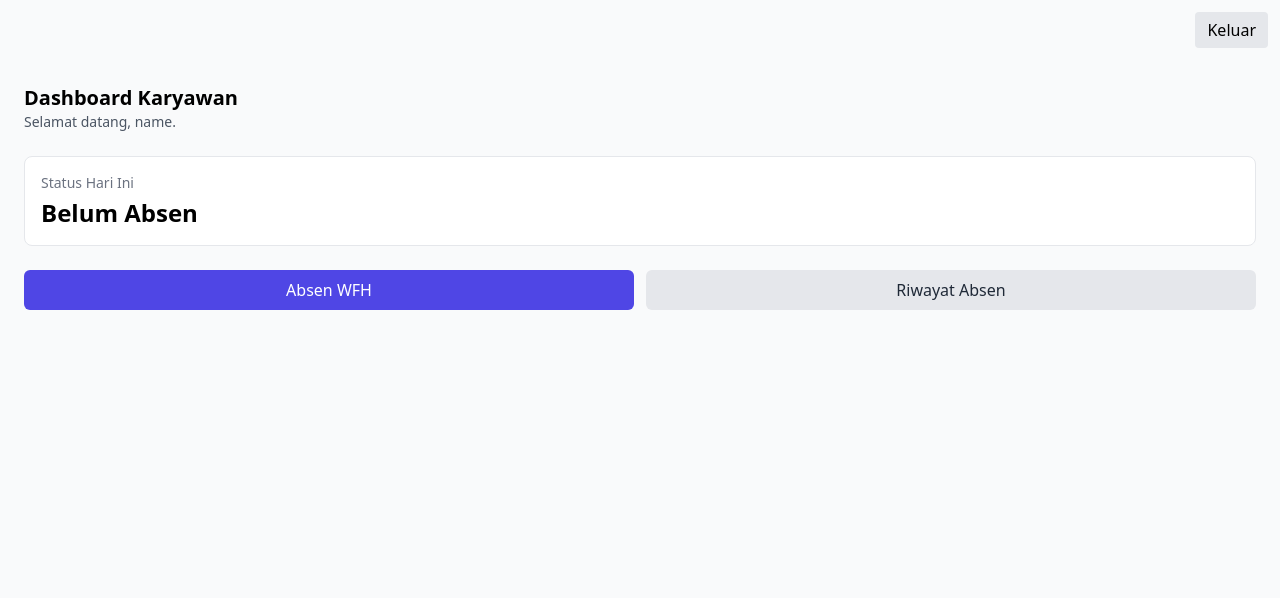
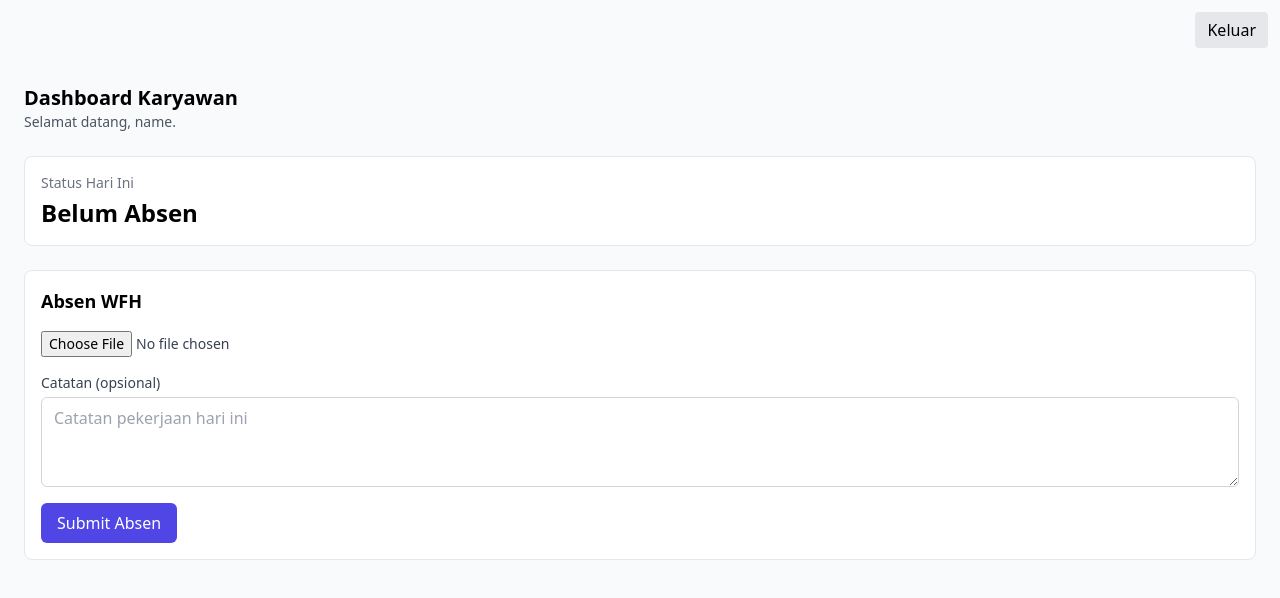
Before and after one commit to rahoelr/dexa-frontend, a React (Vite) app: page / in a window 1280 px wide. Both pictures are taken after typing "name@example.com", "Sample123" into the empty fields and a click on the button "Masuk". Shown: the top 598 px of the page. Built offline with nearby package versions, Linux system fonts and the light colour scheme; no server answers.

Commit message:
feat: add submit form for absensi

```diff
--- a/src/App.tsx
+++ b/src/App.tsx
@@ -20,9 +20,6 @@ function App() {
             </button>
           </div>
           <DashboardEmployee
-            onGoAbsen={() => {
-              alert("Absen WFH (akan diarahkan ke halaman Absen)")
-            }}
             onGoRiwayat={() => {
               alert("Riwayat Absen (akan diarahkan ke halaman Riwayat)")
             }}
--- /dev/null
+++ b/src/components/ResultCard.tsx
@@ -0,0 +1,18 @@
+export default function ResultCard({
+  checkInTime,
+  photoUrl,
+}: {
+  checkInTime: string
+  photoUrl?: string
+}) {
+  return (
+    <div className="rounded-lg border bg-white p-4">
+      <p className="text-sm text-gray-500">Absensi Terekam</p>
+      <p className="mt-1 text-2xl font-semibold">Check-in</p>
+      <p className="mt-1 text-sm text-gray-600">{new Date(checkInTime).toLocaleString()}</p>
+      {photoUrl ? (
+        <img src={photoUrl} alt="Foto bukti" className="mt-3 h-24 w-24 object-cover rounded border" />
+      ) : null}
+    </div>
+  )
+}
--- /dev/null
+++ b/src/components/UploadFoto.tsx
@@ -0,0 +1,76 @@
+import { useEffect, useState } from "react"
+
+const MAX_SIZE = 5 * 1024 * 1024
+const ACCEPT = ["image/jpeg", "image/png"]
+
+export default function UploadFoto({
+  onChange,
+}: {
+  onChange: (file: File | null, previewUrl: string | null, error: string | null) => void
+}) {
+  const [preview, setPreview] = useState<string | null>(null)
+  const [error, setError] = useState<string | null>(null)
+
+  useEffect(() => {
+    return () => {
+      if (preview && preview.startsWith("blob:")) URL.revokeObjectURL(preview)
+    }
+  }, [preview])
+
+  function validate(file: File): string | null {
+    if (!ACCEPT.includes(file.type)) return "Foto harus JPEG atau PNG"
+    if (file.size > MAX_SIZE) return "Ukuran foto maksimal 5MB"
+    return null
+  }
+
+  function onFileChange(e: React.ChangeEvent<HTMLInputElement>) {
+    const file = e.target.files?.[0] || null
+    if (!file) {
+      setPreview(null)
+      setError(null)
+      onChange(null, null, null)
+      return
+    }
+    const err = validate(file)
+    if (err) {
+      setError(err)
+      setPreview(null)
+      onChange(null, null, err)
+      return
+    }
+    const url = URL.createObjectURL(file)
+    setPreview(url)
+    setError(null)
+    onChange(file, url, null)
+  }
+
+  function reset() {
+    setPreview(null)
+    setError(null)
+    onChange(null, null, null)
+  }
+
+  return (
+    <div className="space-y-2">
+      <input
+        type="file"
+        accept="image/*"
+        onChange={onFileChange}
+        className="block w-full text-sm text-gray-700"
+      />
+      {error ? <p className="text-sm text-red-600">{error}</p> : null}
+      {preview ? (
+        <div className="flex items-center gap-3">
+          <img src={preview} alt="Preview" className="h-20 w-20 object-cover rounded border" />
+          <button
+            type="button"
+            onClick={reset}
+            className="px-3 py-1.5 rounded-md bg-gray-200 text-gray-800 hover:bg-gray-300"
+          >
+            Reset
+          </button>
+        </div>
+      ) : null}
+    </div>
+  )
+}
--- a/src/main.tsx
+++ b/src/main.tsx
@@ -14,4 +14,5 @@ ReactDOM.createRoot(document.getElementById("root") as HTMLElement).render(
 
 if (import.meta.env.DEV) {
   import("./test/manual/loginValidation.test")
+  import("./test/manual/attendanceDummy.test")
 }
--- a/src/pages/DashboardEmployee.tsx
+++ b/src/pages/DashboardEmployee.tsx
@@ -1,35 +1,37 @@
 import { useEffect, useState } from "react"
 import { useAuth } from "../auth/AuthContext"
 import CardStat from "../components/CardStat"
-import QuickActions from "../components/QuickActions"
-import { getAttendanceToday } from "../lib/api"
+import UploadFoto from "../components/UploadFoto"
+import ResultCard from "../components/ResultCard"
+import { readToday, writeToday } from "../utils/attendanceLocal"
 import type { AttendanceToday } from "../types"
 
 export default function DashboardEmployee({
-  onGoAbsen,
   onGoRiwayat,
 }: {
-  onGoAbsen: () => void
   onGoRiwayat: () => void
 }) {
   const { auth } = useAuth()
   const [loading, setLoading] = useState(true)
   const [error, setError] = useState<string | null>(null)
   const [data, setData] = useState<AttendanceToday | null>(null)
+  const [photoFile, setPhotoFile] = useState<File | null>(null)
+  const [photoPreview, setPhotoPreview] = useState<string | null>(null)
+  const [notes, setNotes] = useState("")
+  const [submitStatus, setSubmitStatus] = useState<"idle" | "loading" | "success" | "error">("idle")
+  const [submitError, setSubmitError] = useState<string | null>(null)
 
   useEffect(() => {
     let mounted = true
-    ;(async () => {
     try {
       setLoading(true)
-        const res = await getAttendanceToday()
+      const res = readToday()
       if (mounted) setData(res)
     } catch {
       if (mounted) setError("Gagal memuat status absensi")
     } finally {
       if (mounted) setLoading(false)
     }
-    })()
     return () => {
       mounted = false
     }
@@ -44,6 +46,42 @@ export default function DashboardEmployee({
       ? `Check-in: ${data.checkInTime}`
       : undefined
 
+  async function fileToDataUrl(file: File): Promise<string> {
+    return new Promise((resolve, reject) => {
+      const reader = new FileReader()
+      reader.onload = () => resolve(reader.result as string)
+      reader.onerror = reject
+      reader.readAsDataURL(file)
+    })
+  }
+
+  async function onSubmit(e: React.FormEvent) {
+    e.preventDefault()
+    setSubmitError(null)
+    if (data?.status === "PRESENT") {
+      setSubmitError("Anda sudah absen hari ini")
+      setSubmitStatus("error")
+      return
+    }
+    if (!photoFile) {
+      setSubmitError("Foto wajib diunggah")
+      setSubmitStatus("error")
+      return
+    }
+    try {
+      setSubmitStatus("loading")
+      const photoUrl = await fileToDataUrl(photoFile)
+      const checkInTime = new Date().toISOString()
+      const payload: AttendanceToday = { status: "PRESENT", checkInTime, photoUrl }
+      writeToday(payload)
+      setData(payload)
+      setSubmitStatus("success")
+    } catch {
+      setSubmitError("Gagal menyimpan absensi")
+      setSubmitStatus("error")
+    }
+  }
+
   return (
     <div className="p-6">
       <header className="flex items-center justify-between">
@@ -56,9 +94,60 @@ export default function DashboardEmployee({
         <section>
           <CardStat title="Status Hari Ini" value={statValue} description={statDesc} />
         </section>
+        {data?.status !== "PRESENT" ? (
           <section>
-          <QuickActions onGoAbsen={onGoAbsen} onGoRiwayat={onGoRiwayat} />
+            <form className="space-y-4" onSubmit={onSubmit}>
+              <div className="rounded-lg border bg-white p-4 space-y-4">
+                <h2 className="text-lg font-semibold">Absen WFH</h2>
+                <UploadFoto
+                  onChange={(file, preview, err) => {
+                    setPhotoFile(file)
+                    setPhotoPreview(preview)
+                    setSubmitError(err)
+                  }}
+                />
+                <div>
+                  <label htmlFor="notes" className="block text-sm font-medium text-gray-700">
+                    Catatan (opsional)
+                  </label>
+                  <textarea
+                    id="notes"
+                    value={notes}
+                    onChange={(e) => setNotes(e.target.value)}
+                    className="mt-1 block w-full rounded-md border border-gray-300 px-3 py-2 focus:outline-none focus:ring-2 focus:ring-indigo-500"
+                    rows={3}
+                    placeholder="Catatan pekerjaan hari ini"
+                  />
+                </div>
+                {submitError ? (
+                  <p className="text-sm text-red-600" role="alert">
+                    {submitError}
+                  </p>
+                ) : null}
+                <button
+                  type="submit"
+                  disabled={submitStatus === "loading"}
+                  className="px-4 py-2 rounded-md bg-indigo-600 text-white hover:bg-indigo-700 disabled:opacity-50"
+                >
+                  {submitStatus === "loading" ? "Memproses..." : "Submit Absen"}
+                </button>
+              </div>
+            </form>
           </section>
+        ) : (
+          <section>
+            <ResultCard checkInTime={data.checkInTime!} photoUrl={data.photoUrl || photoPreview || undefined} />
+            <div className="mt-3">
+              <button
+                type="button"
+                onClick={onGoRiwayat}
+                className="px-3 py-1.5 rounded-md bg-gray-200 text-gray-800 hover:bg-gray-300"
+              >
+                Lihat Riwayat
+              </button>
+            </div>
+          </section>
+        )}
       </main>
     </div>
   )
--- /dev/null
+++ b/src/utils/attendanceLocal.ts
@@ -0,0 +1,25 @@
+import type { AttendanceToday } from "../types"
+
+function keyForToday() {
+  const d = new Date()
+  const day = d.toISOString().slice(0, 10)
+  return `attendance:today:${day}`
+}
+
+export function readToday(): AttendanceToday | null {
+  try {
+    const raw = localStorage.getItem(keyForToday())
+    if (!raw) return null
+    return JSON.parse(raw) as AttendanceToday
+  } catch {
+    return null
+  }
+}
+
+export function writeToday(data: AttendanceToday) {
+  localStorage.setItem(keyForToday(), JSON.stringify(data))
+}
+
+export function clearToday() {
+  localStorage.removeItem(keyForToday())
+}
```
Also changed, not shown: 1 other file (tests, documents, lock files or other folders). Lines whose indentation alone changed are shown as unchanged.
